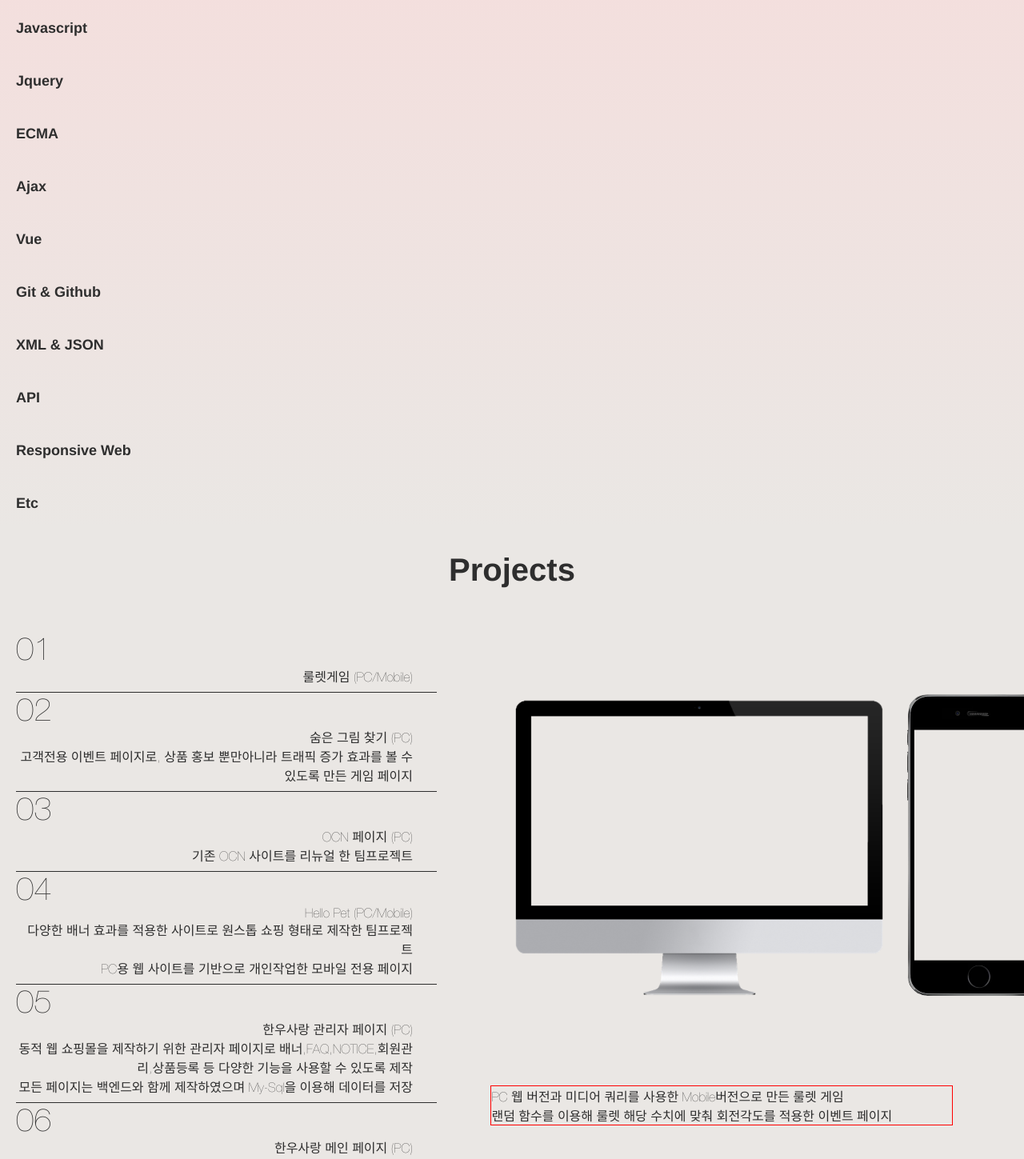
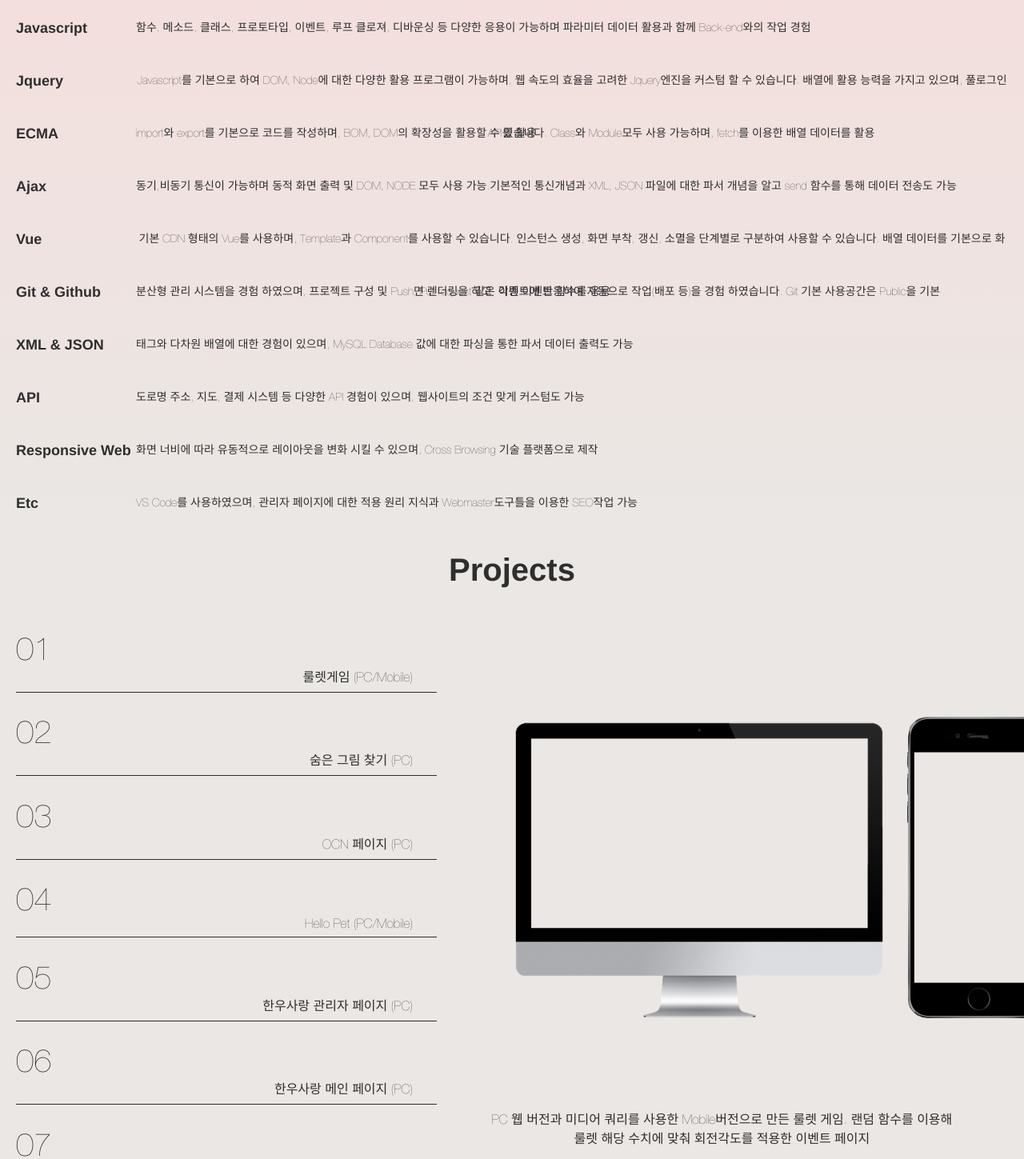
Before and after one commit to manjyuriah/portfolio_24, a React (Create React App) app: page / in a window 1280 px wide. Shown: the part 1180-2629 px from the top of the page at 80% size. Built offline with nearby package versions, Linux system fonts and the light colour scheme.

Commit message:
ADD project 설명 추가

```diff
--- a/src/components/Projects.js
+++ b/src/components/Projects.js
@@ -1,90 +1,77 @@
 import './Projects.scss';
+import { useState } from 'react';
 
 function Projects() {
+  const [explain,setExplain]=useState([
+    'PC 웹 버전과 미디어 쿼리를 사용한 Mobile버전으로 만든 룰렛 게임.\n랜덤 함수를 이용해 룰렛 해당 수치에 맞춰 회전각도를 적용한 이벤트 페이지',
+    '고객전용 이벤트 페이지로, 상품 홍보 뿐만아니라 트래픽 증가 효과를 볼 수 있도록 만든 게임 페이지',
+    '기존 OCN 사이트를 리뉴얼 한 팀프로젝트',
+    '다양한 배너 효과를 적용한 사이트로 원스톱 쇼핑 형태로 제작한 팀프로젝트.\n PC용 웹 사이트를 기반으로 개인작업한 모바일 전용 페이지',
+    '동적 웹 쇼핑몰을 제작하기 위한 관리자 페이지로 배너,FAQ,NOTICE,회원관리,상품등록 등 다양한 기능을 사용할 수 있도록 제작.\n 모든 페이지는 백엔드와 함께 제작하였으며 My-Sql을 이용해 데이터를 저장',
+    '관리자페이지를 통한 모든 데이터를 파서하여 제작한 메인페이지.\n 로그인,회원가입 뿐만아니라 결제시스템까지 적용한 쇼핑몰로 데이터베이스를 통해 가입된 고객정보를 확인후 실제 로그인이 가능하도록 제작',
+    '외부에서 제작된 디자인 및 퍼블리싱을 기획서에 맞춰 전면 수정 및 재 구성하는 형태로 제작',
+    '메인페이지1개, 서브페이지3개로 이루어진 팀 프로젝트. Q&A는 입력 후 백엔드로 전달되어 자동으로 JSON이 파싱되도록 제작',
+  ])
+  const [number,setNumber]=useState(0)
   return (
       <>
       <div className="projects-container">
         <div className="projects-box">
           <div className="title">Projects</div>
+          {/* 포폴페이지 프리뷰 */}
+          <div className="preview">
+                <img src={require("../assets/pc.png")} alt="pc"/>
+                <img src={require("../assets/mobile.png")} alt="mobile"/>
+                <div className="explain">{explain[number]}</div>
+          </div>
+          {/* 포폴페이지 목록 및 설명 */}
           <ul className="list">
             <li>
-              <div className='left'>
+              <div className='left' onClick={()=>setNumber(0)}>
                 <div>01</div>
                 <div className="line">룰렛게임 (PC/Mobile)</div>
               </div>
-              <div className="preview">
-                <img src={require("../assets/pc.png")} alt="pc"/>
-                <img src={require("../assets/mobile.png")} alt="mobile"/>
-                <div className="explain">PC 웹 버전과 미디어 쿼리를 사용한 Mobile버전으로 만든 룰렛 게임
-                <br />랜덤 함수를 이용해 룰렛 해당 수치에 맞춰 회전각도를 적용한 이벤트 페이지
-                </div>
+            </li>
+            <li>
+            <div className='left' onClick={()=>setNumber(1)}>
+              <div>02</div>
+              <div className="line">숨은 그림 찾기 (PC)</div>
               </div>
             </li>
             <li>
-            <div className='left'>
-              <div>02</div>
-              <div className="line">숨은 그림 찾기 (PC)</div>
-              <div className="explain">
-                고객전용 이벤트 페이지로, 상품 홍보 뿐만아니라 트래픽 증가 효과를 볼 수 있도록 만든 게임 페이지
-              </div>
+            <div className='left' onClick={()=>setNumber(2)}>
+              <div>03</div>
+              <div className="line">OCN 페이지 (PC)</div>
               </div>
             </li>
             <li>
-            <div className='left'>
-              <div>03</div>
-              <div className="line">OCN 페이지 (PC)</div>
-              <div className="explain">
-                기존 OCN 사이트를 리뉴얼 한 팀프로젝트
-              </div>
+            <div className='left' onClick={()=>setNumber(3)}>
+              <div>04</div>
+              <div className="line">Hello Pet (PC/Mobile)</div>
               </div>
             </li>
             <li>
-            <div className='left'>
-              <div>04</div>
-              <div className="line">Hello Pet (PC/Mobile)</div>
-              <div className="explain">
-                다양한 배너 효과를 적용한 사이트로 원스톱 쇼핑 형태로 제작한 팀프로젝트<br />
-                PC용 웹 사이트를 기반으로 개인작업한 모바일 전용 페이지
-              </div>
+            <div className='left' onClick={()=>setNumber(4)}>
+              <div>05</div>
+              <div className="line">한우사랑 관리자 페이지 (PC)</div>
               </div>
             </li>
             <li>
-            <div className='left'>
-              <div>05</div>
-              <div className="line">한우사랑 관리자 페이지 (PC)</div>
-              <div className="explain">
-                동적 웹 쇼핑몰을 제작하기 위한 관리자 페이지로 배너,FAQ,NOTICE,회원관리,상품등록 등 다양한 기능을 사용할 수 있도록 제작<br />
-                모든 페이지는 백엔드와 함께 제작하였으며 My-Sql을 이용해 데이터를 저장
-              </div>
+            <div className='left' onClick={()=>setNumber(5)}>
+              <div>06</div>
+              <div className="line">한우사랑 메인 페이지 (PC)</div>
               </div>
             </li>
             <li>
-            <div className='left'>
-              <div>06</div>
-              <div className="line">한우사랑 메인 페이지 (PC)</div>
-              <div className="explain">
-                관리자페이지를 통한 모든 데이터를 파서하여 제작한 메인페이지<br />
-                로그인,회원가입 뿐만아니라 결제시스템까지 적용한 쇼핑몰로 데이터베이스를 통해 가입된 고객정보를 확인후 실제 로그인이 가능하도록 제작
-              </div>
+            <div className='left' onClick={()=>setNumber(6)}>
+              <div>07</div>
+              <div className="line">의류 쇼핑몰 (Mobile)</div>
               </div>
             </li>
             <li>
-            <div className='left'>
-              <div>07</div>
-              <div className="line">의류 쇼핑몰 (Mobile)</div>
-              <div className="explain">
-                외부에서 제작된 디자인 및 퍼블리싱을 기획서에 맞춰 전면 수정 및 재 구성하는 형태로 제작
-              </div>
-              </div>
-            </li>
-            <li>
-            <div className='left'>
+            <div className='left' onClick={()=>setNumber(7)}>
               <div>08</div>
               <div className="line">조명 사이트 (PC)</div>
-              <div className="explain">
-                메인페이지1개, 서브페이지3개로 이루어진 팀 프로젝트<br />
-                Q&A는 입력 후 백엔드로 전달되어 자동으로 JSON이 파싱되도록 제작
-              </div>
               </div>
             </li>
           </ul>
--- a/src/components/Projects.scss
+++ b/src/components/Projects.scss
@@ -49,7 +49,7 @@ ul,ol{
     width: 45%;
     height: 700px;
     position: absolute;
-    top: 5%;
+    top: 8%;
     right: 7%;
     display: flex;
     justify-content: space-around;
@@ -64,10 +64,9 @@ ul,ol{
         }
     }
     .explain{
-        border: 1px solid red;
         position: absolute;
         width: 100%;
         bottom: 0;
-        text-align: left;
+        text-align: center;
     }
 }
--- a/src/components/Skills.js
+++ b/src/components/Skills.js
@@ -7,18 +7,78 @@ function Skills() {
         <div className="skills-box">
           <div className="title">Skills</div>
           <ul className="list">
-            <li><div>HTML & CSS</div></li>
-            <li><div>Scss</div></li>
-            <li><div>Javascript</div></li>
-            <li><div>Jquery</div></li>
-            <li><div>ECMA</div></li>
-            <li><div>Ajax</div></li>
-            <li><div>Vue</div></li>
-            <li><div>Git & Github</div></li>
-            <li><div>XML & JSON</div></li>
-            <li><div>API</div></li>
-            <li><div>Responsive Web</div></li>
-            <li><div>Etc</div></li>
+            <li>
+              <div>HTML & CSS</div>
+              <div className='explain'>
+                DOCTYPE을 이해하고 디자인에 맞춰 작업이 가능. name,id,class분류를 알고 있고 Method에 대한 POST, GET에 대한 원리도 이해. Import, Keyframe, Flex, Grid 등 각종 스타일 선언 방식 이해
+              </div>
+            </li>
+            <li>
+              <div>Scss</div>
+              <div className='explain'>
+                기본적으로 전처리기로 작성이 가능하며, CSS 컴파일 가능. 그 외에 코드 중복을 최소화 하며 문법에 대한 작성 및 유지보수 경험도 풍부 변수, 함수 모두 구현 가능
+              </div>
+            </li>
+            <li>
+              <div>Javascript</div>
+              <div className='explain'>
+                함수, 메소드, 클래스, 프로토타입, 이벤트, 루프 클로져, 디바운싱 등 다양한 응용이 가능하며 파라미터 데이터 활용과 함께 Back-end와의 작업 경험
+              </div>
+            </li>
+            <li>
+              <div>Jquery</div>
+              <div className='explain'>
+                Javascript를 기본으로 하여 DOM, Node에 대한 다양한 활용 프로그램이 가능하며, 웹 속도의 효율을 고려한 Jquery엔진을 커스텀 할 수 있습니다. 배열에 활용 능력을 가지고 있으며, 풀로그인 API를 활용
+              </div>
+              </li>
+            <li>
+              <div>ECMA</div>
+              <div className='explain'>
+                import와 export를 기본으로 코드를 작성하며, BOM, DOM의 확장성을 활용할 수 있습니다. Class와 Module모두 사용 가능하며, fetch를 이용한 배열 데이터를 활용
+              </div>
+            </li>
+            <li>
+              <div>Ajax</div>
+              <div className='explain'>
+                동기,비동기 통신이 가능하며 동적 화면 출력 및 DOM, NODE 모두 사용 가능.기본적인 통신개념과 XML, JSON 파일에 대한 파서 개념을 알고 send 함수를 통해 데이터 전송도 가능
+              </div>
+            </li>
+            <li>
+              <div>Vue</div>
+              <div className='explain'>
+                기본 CDN 형태의 Vue를 사용하며, Template과 Component를 사용할 수 있습니다. 인스턴스 생성, 화면 부착, 갱신, 소멸을 단계별로 구분하여 사용할 수 있습니다. 배열 데이터를 기본으로 화면 렌더링을 하고, 각종 이벤트 함수를 응용
+              </div>
+            </li>
+            <li>
+              <div>Git & Github</div>
+              <div className='explain'>
+                분산형 관리 시스템을 경험 하였으며, 프로젝트 구성 및 Push, Pull request 같은 이벤트에 반응하여 자동으로 작업(배포 등)을 경험 하였습니다. Git 기본 사용공간은 Public을 기본
+              </div>
+            </li>
+            <li>
+              <div>XML & JSON</div>
+              <div className='explain'>
+                태그와 다차원 배열에 대한 경험이 있으며, MySQL Database 값에 대한 파싱을 통한 파서 데이터 출력도 가능
+              </div>
+            </li>
+            <li>
+              <div>API</div>
+              <div className='explain'>
+                도로명 주소, 지도, 결제 시스템 등 다양한 API 경험이 있으며, 웹사이트의 조건 맞게 커스텀도 가능
+              </div>
+            </li>
+            <li>
+              <div>Responsive Web</div>
+              <div className='explain'>
+                화면 너비에 따라 유동적으로 레이아웃을 변화 시킬 수 있으며, Cross Browsing 기술 플랫폼으로 제작
+              </div>
+            </li>
+            <li>
+              <div>Etc</div>
+              <div className='explain'>
+                VS Code를 사용하였으며, 관리자 페이지에 대한 적용 원리 지식과 Webmaster도구틀을 이용한 SEO작업 가능
+              </div>
+            </li>
           </ul>
         </div>
       </div>
--- a/src/components/Skills.scss
+++ b/src/components/Skills.scss
@@ -19,12 +19,24 @@ ul,ol{
         margin-bottom: 50px;
     }
     .list{
-        text-align: left;
-        font-size: 18px;
-        font-weight: 700;
-        >li{
+        li{
+            position: relative;
+        }
+        div:first-child{
+            text-align: left;
+            font-size: 18px;
+            font-weight: 700;
             height: 66px;
             line-height: 66px;
+            width: 150px;
+        }
+        .explain{
+            position: absolute;
+            font-weight: normal;
+            font-size: 14px;
+            top:0;
+            line-height: 66px;
+            text-indent: 150px;
         }
     }
 }
```
